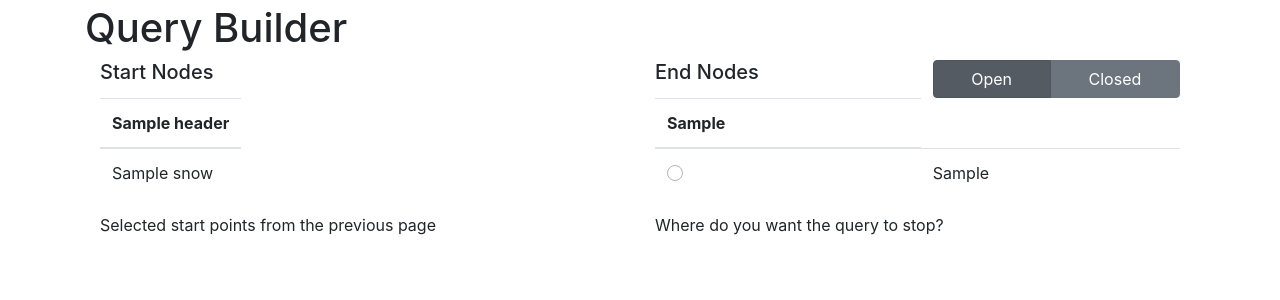
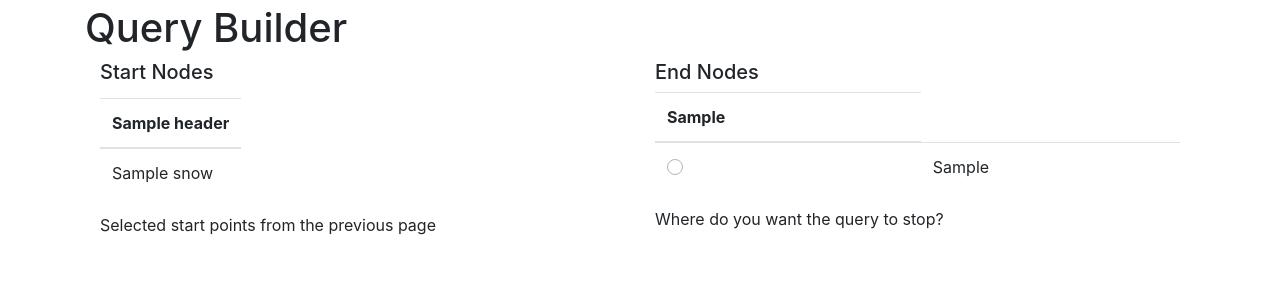
Before and after one commit to atrautm1/ABCkb, a Django app: template abckb-browser/browser/templates/browser/builder.html in a window 1280 px wide. Shown: the part 56-356 px from the top of the page. Run offline with Django 3.2, Linux system fonts and the light colour scheme; the template is opened without the code that fills it: most values are stand-ins (such as "Sample title", 1, 10 or a date in 2020); some libraries are stand-ins or nearby versions.

Commit message:
Open discovery is the only method currently available

```diff
--- a/abckb-browser/browser/templates/browser/builder.html
+++ b/abckb-browser/browser/templates/browser/builder.html
@@ -60,6 +60,7 @@
                         <div class="col">
                             <p class="h5">End Nodes</p>
                         </div>
+                        {% comment %}
                         <div class="col">
                             <div class="btn-group btn-group-toggle d-flex" data-toggle="tooltip" data-placement="top"
                                 title="Select open for open discovery or closed for closed discovery"
@@ -71,17 +72,7 @@
                                     <input type="radio" name="closed_discovery" id="closeD" autocomplete="off" disabled> Closed
                                 </label>
                             </div>
-                            {% comment %} <div class="dropdown">
-                                <button class="btn btn-secondary dropdown-toggle" type="button" id="dropdownMenuButton"
-                                    data-toggle="dropdown" aria-haspopup="true" aria-expanded="false">
-                                    Query Type
-                                </button>
-                                <div class="dropdown-menu" aria-labelledby="dropdownMenuButton">
-                                    <a class="dropdown-item" onclick="open_discovery()">Open Discovery</a>
-                                    <a class="dropdown-item" onclick="closed_discovery()">Closed Discovery</a>
-                                </div>
-                            </div> {% endcomment %}
-                        </div>
+                        </div>{% endcomment %}
                     </div>
                     <div class="form-group">
                         <div class="table-responsive">
--- a/abckb-browser/browser/views.py
+++ b/abckb-browser/browser/views.py
@@ -68,7 +68,7 @@ def runquery(request):
     # Table header: Output node, Path, Source (Text-mined, hybrid, )
     # Buttons: View Cypher Query, Download CSV
     if request.method == "GET":
-        discovery = request.GET["open_discovery"]
+        discovery = "on" #request.GET["open_discovery"]
         if discovery == "on":
             label = request.GET["toLabel"]
             start_nodes = []
```
